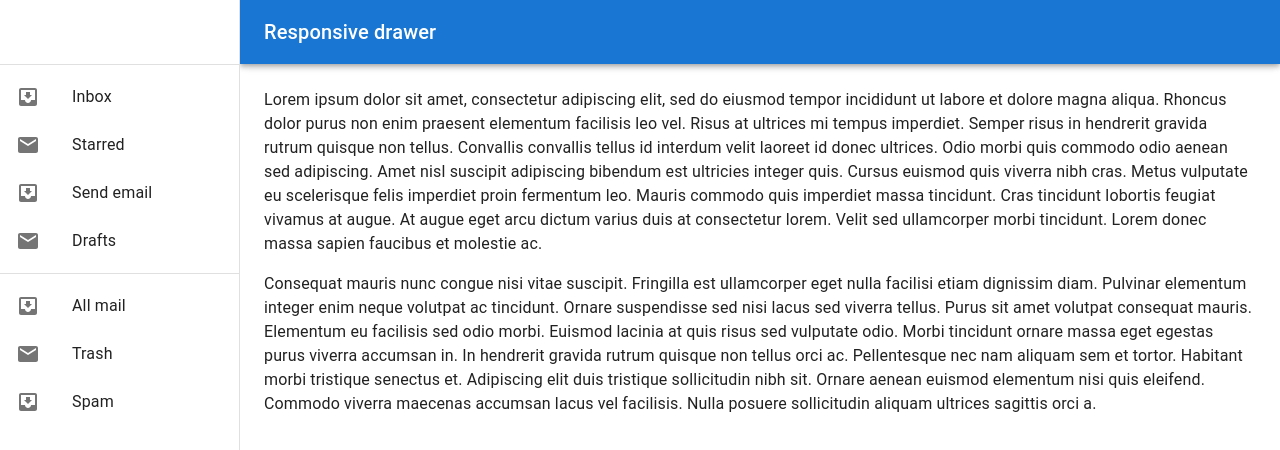
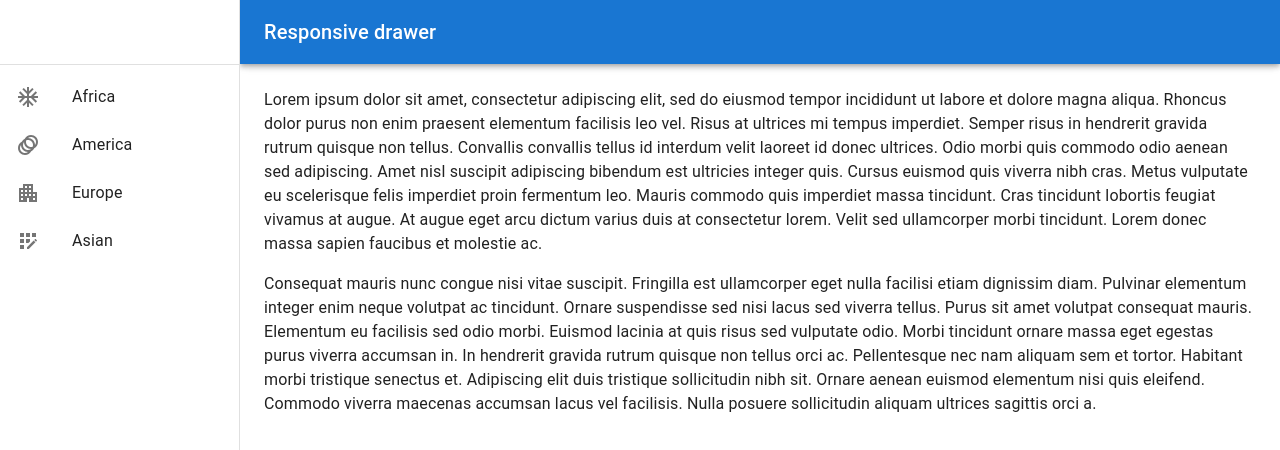
Before and after one commit to Josiahngugi/Jovial-Tours, a React (Create React App) app: page / in a window 1280 px wide. Shown: the top 450 px of the page. Built offline with nearby package versions, Linux system fonts and the light colour scheme.

Commit message:
add menu items and icons

```diff
--- a/src/components/menu/SideMenu.js
+++ b/src/components/menu/SideMenu.js
@@ -1,4 +1,5 @@
 import React from "react";
+import MenuItems from "./MenuItems";
 import PropTypes from "prop-types";
 import AppBar from "@mui/material/AppBar";
 import Box from "@mui/material/Box";
@@ -32,26 +33,11 @@ function SideMenu(props) {
       <Toolbar />
       <Divider />
       <List>
-        {["Inbox", "Starred", "Send email", "Drafts"].map((text, index) => (
-          <ListItem key={text} disablePadding>
+        {MenuItems.map((menu) => (
+          <ListItem key={menu.id} disablePadding>
             <ListItemButton>
-              <ListItemIcon>
-                {index % 2 === 0 ? <InboxIcon /> : <MailIcon />}
-              </ListItemIcon>
-              <ListItemText primary={text} />
-            </ListItemButton>
-          </ListItem>
-        ))}
-      </List>
-      <Divider />
-      <List>
-        {["All mail", "Trash", "Spam"].map((text, index) => (
-          <ListItem key={text} disablePadding>
-            <ListItemButton>
-              <ListItemIcon>
-                {index % 2 === 0 ? <InboxIcon /> : <MailIcon />}
-              </ListItemIcon>
-              <ListItemText primary={text} />
+              <ListItemIcon>{menu.icon}</ListItemIcon>
+              <ListItemText primary={menu.label} />
             </ListItemButton>
           </ListItem>
         ))}
```
